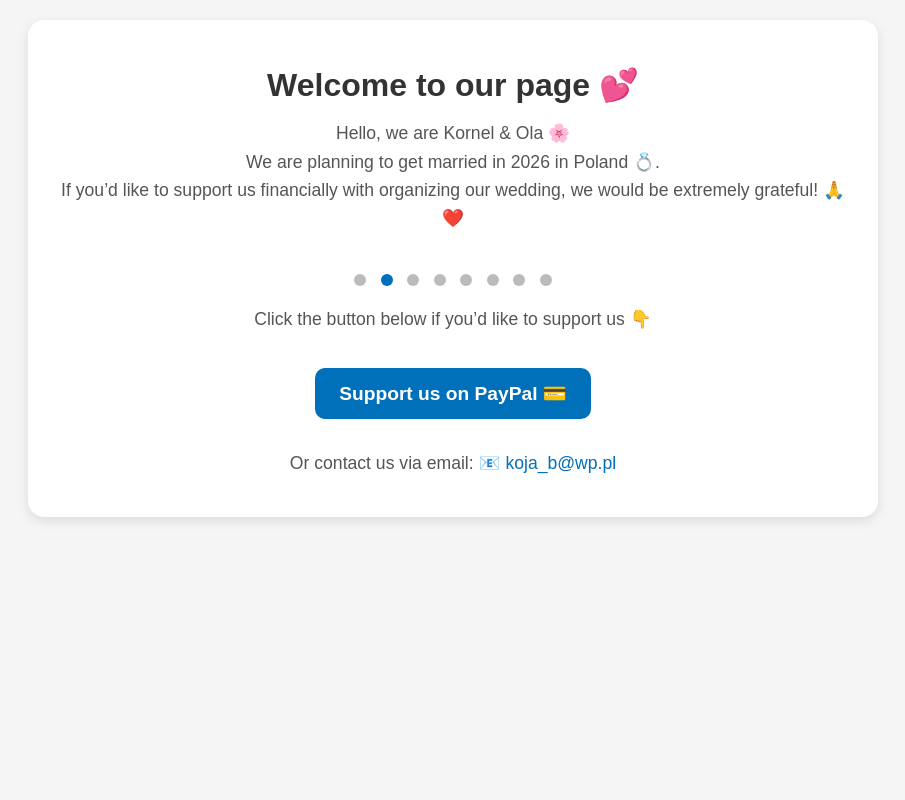
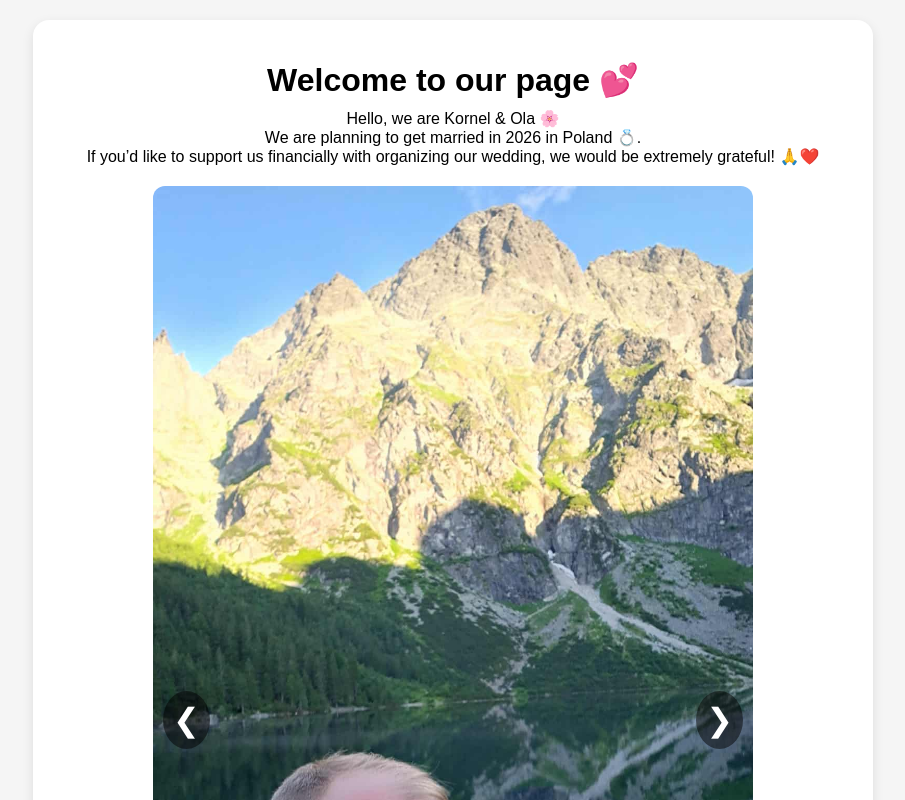
Before and after one commit to korneliuszbania-max/QR-PayPal, a plain HTML site: page index.html in a window 1280 px wide. Shown: the top 800 px of the page, without its empty margins (187-1092 px from the left). Drawn offline with Linux system fonts and the light colour scheme.

Commit message:
Update index.html

```diff
--- a/index.html
+++ b/index.html
@@ -9,56 +9,36 @@
     font-family: Arial, sans-serif;
     text-align: center;
     padding: 20px;
+    margin: 0;
     background: #f5f5f5;
-    margin: 0;
-    transition: background 0.3s, color 0.3s;
   }
   .card {
     background: white;
-    padding: 25px;
+    padding: 20px;
     border-radius: 16px;
     max-width: 800px;
     margin: auto;
     box-shadow: 0 4px 12px rgba(0,0,0,0.1);
-    transition: background 0.3s, color 0.3s;
   }
-  h1 {
-    color: #333;
-    font-size: 2em;
-    margin-bottom: 10px;
-    transition: color 0.3s;
-  }
-  p {
-    color: #555;
-    line-height: 1.6;
-    font-size: 1.1em;
-    margin: 15px 0;
-    transition: color 0.3s;
-  }
+  h1 { margin-bottom: 10px; }
+  p { margin: 10px 0; }
 
-  /* Fade carousel */
+  /* Carousel */
   .carousel-container {
     position: relative;
     width: 100%;
     max-width: 600px;
     margin: 20px auto;
-    overflow: hidden;
-    border-radius: 12px;
   }
   .carousel-container img {
-    position: absolute;
-    top: 0;
-    left: 0;
     width: 100%;
     height: auto;
-    max-height: 80vh;
+    display: none;
+    border-radius: 12px;
     object-fit: contain;
-    border-radius: 12px;
-    opacity: 0;
-    transition: opacity 1s ease-in-out;
   }
   .carousel-container img.active {
-    opacity: 1;
+    display: block;
   }
 
   /* Buttons */
@@ -73,7 +53,6 @@
     padding: 10px;
     border-radius: 50%;
     cursor: pointer;
-    z-index: 10;
   }
   .prev { left: 10px; }
   .next { right: 10px; }
@@ -91,10 +70,10 @@
     background: #bbb;
     border-radius: 50%;
     cursor: pointer;
-    transition: background 0.3s;
   }
   .dot.active { background: #0070ba; }
 
+  /* Button */
   a.button {
     display: inline-block;
     margin-top: 20px;
@@ -102,31 +81,23 @@
     background: #0070ba;
     color: white;
     text-decoration: none;
-    font-size: 1.2em;
     font-weight: bold;
     border-radius: 10px;
-    transition: background 0.3s;
   }
-  a.button:hover { background: #005c95; }
+
+  /* Contact */
+  .contact { margin-top: 20px; }
+  .contact a { color: #0070ba; text-decoration: none; }
 
   /* Dark mode */
   @media (prefers-color-scheme: dark) {
     body { background: #121212; color: #ddd; }
     .card { background: #1e1e1e; box-shadow: 0 4px 12px rgba(0,0,0,0.6); }
-    h1 { color: #fff; }
-    p { color: #ccc; }
+    .dot.active { background: #00aaff; }
   }
 
-  /* Contact */
-  .contact { margin-top: 30px; font-size: 1em; color: #555; }
-  .contact a { color: #0070ba; text-decoration: none; }
-  .contact a:hover { text-decoration: underline; }
-
-  @media (max-width: 600px) {
-    .card { padding: 20px; }
-    h1 { font-size: 1.6em; }
-    p { font-size: 1em; }
-    .carousel-container { max-height: 60vh; }
+  @media (max-width:600px) {
+    .prev, .next { font-size: 1.5em; padding: 8px; }
   }
 </style>
 </head>
@@ -137,7 +108,6 @@
   We are planning to get married in 2026 in Poland 💍.<br>
   If you’d like to support us financially with organizing our wedding, we would be extremely grateful! 🙏❤️</p>
 
-  <!-- Fade carousel with buttons -->
   <div class="carousel-container">
     <button class="prev">&#10094;</button>
     <img src="Unknown-3.jpg" alt="Our photo 1" class="active">
@@ -151,7 +121,6 @@
     <button class="next">&#10095;</button>
   </div>
 
-  <!-- Dots -->
   <div class="dots">
     <span class="dot active"></span>
     <span class="dot"></span>
@@ -163,11 +132,7 @@
     <span class="dot"></span>
   </div>
 
-  <p>Click the button below if you’d like to support us 👇</p>
-  <a class="button" href="https://www.paypal.com/paypalme/yourname" target="_blank">
-    Support us on PayPal 💳
-  </a>
-
+  <a class="button" href="https://www.paypal.com/paypalme/yourname" target="_blank">Support us on PayPal 💳</a>
   <div class="contact">
     <p>Or contact us via email: 📧 <a href="mailto:koja_b@wp.pl">koja_b@wp.pl</a></p>
   </div>
@@ -179,31 +144,26 @@
 const prevBtn = document.querySelector('.prev');
 const nextBtn = document.querySelector('.next');
 let current = 0;
-  let slideInterval;
+let interval;
 
-  function showSlide(i) {
-    slides[current].classList.remove('active');
-    dots[current].classList.remove('active');
+function showSlide(i){
+  slides.forEach(s => s.classList.remove('active'));
+  dots.forEach(d => d.classList.remove('active'));
   current = (i + slides.length) % slides.length;
   slides[current].classList.add('active');
   dots[current].classList.add('active');
 }
 
-  function nextSlide() { showSlide(current + 1); }
-  function prevSlide() { showSlide(current - 1); }
+function nextSlide(){ showSlide(current + 1); }
+function prevSlide(){ showSlide(current - 1); }
 
-  prevBtn.addEventListener('click', () => { prevSlide(); resetInterval(); });
-  nextBtn.addEventListener('click', () => { nextSlide(); resetInterval(); });
+prevBtn.addEventListener('click', ()=>{ prevSlide(); resetInterval(); });
+nextBtn.addEventListener('click', ()=>{ nextSlide(); resetInterval(); });
 
-  dots.forEach((dot, idx) => {
-    dot.addEventListener('click', () => {
-      showSlide(idx);
-      resetInterval();
-    });
-  });
+dots.forEach((dot, idx)=>{ dot.addEventListener('click', ()=>{ showSlide(idx); resetInterval(); }); });
 
-  function startInterval() { slideInterval = setInterval(nextSlide, 4000); }
-  function resetInterval() { clearInterval(slideInterval); startInterval(); }
+function startInterval(){ interval = setInterval(nextSlide,4000); }
+function resetInterval(){ clearInterval(interval); startInterval(); }
 
 startInterval();
 </script>
```
Lines whose indentation alone changed are shown as unchanged.
